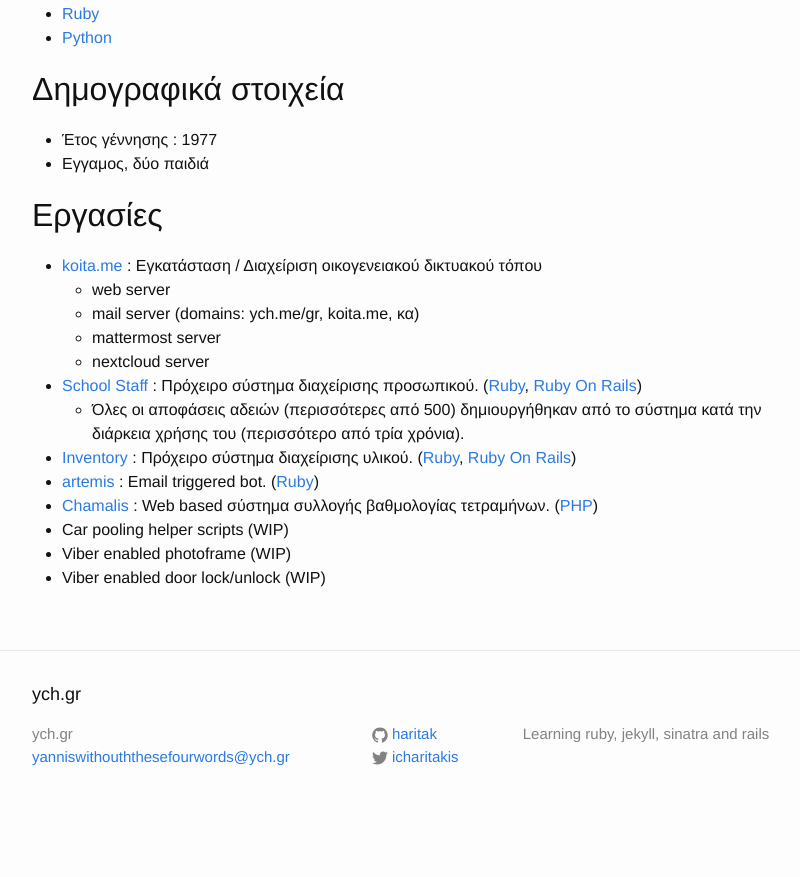
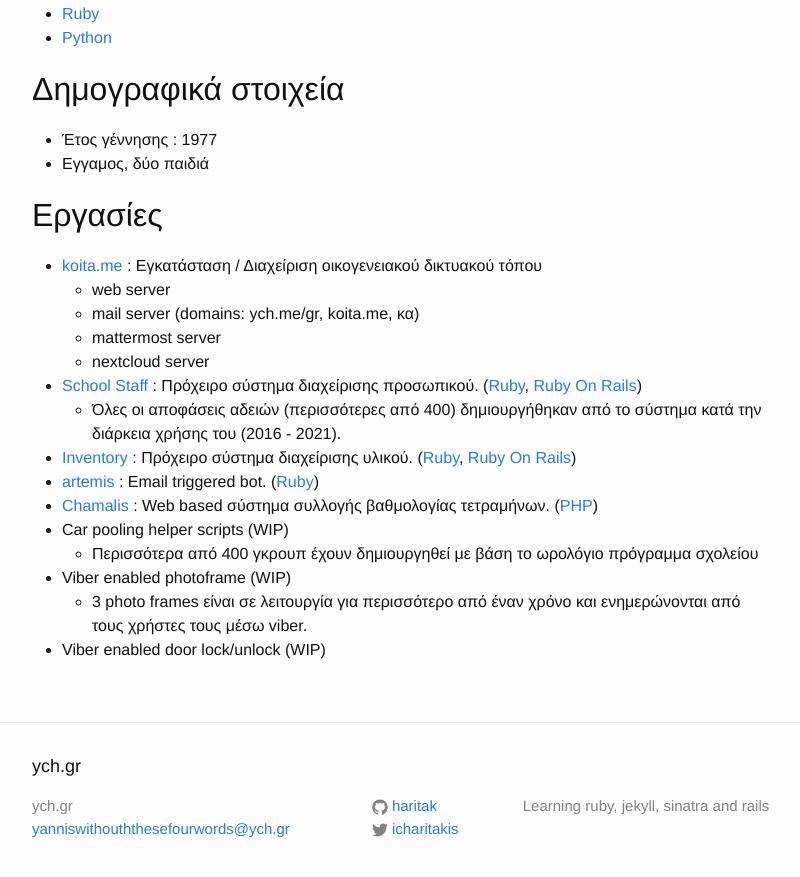
Before and after one commit to haritak/haritak.github.io, a Jekyll site: the page built from cv/cv.md, in a window 1280 px wide and 900 px high, scrolled down 1132 px. Shown: the top 877 px of the window, without its empty margins (238-1038 px from the left). Built offline with Jekyll 4.4.1, drawn with Linux system fonts in a browser that asks for light colours; before the commit the page ends 1960 px from its top, so only the background shows below that.

Commit message:
Update cv.md

```diff
--- a/cv/cv.md
+++ b/cv/cv.md
@@ -59,13 +59,16 @@ permalink: /cv.html
   * mattermost server
   * nextcloud server
 * [School Staff][school_staff] : Πρόχειρο σύστημα διαχείρισης προσωπικού. ([Ruby][ruby], [Ruby On Rails][RoR])
-  * Όλες οι αποφάσεις αδειών (περισσότερες από 500) δημιουργήθηκαν από το σύστημα κατά την
-    διάρκεια χρήσης του (περισσότερο από τρία χρόνια).
+  * Όλες οι αποφάσεις αδειών (περισσότερες από 400) δημιουργήθηκαν από το σύστημα κατά την
+    διάρκεια χρήσης του (2016 - 2021).
 * [Inventory][school_inventory] : Πρόχειρο σύστημα διαχείρισης υλικού. ([Ruby][ruby], [Ruby On Rails][RoR])
 * [artemis][artemis] : Email triggered bot. ([Ruby][ruby])
 * [Chamalis][ch] : Web based σύστημα συλλογής βαθμολογίας τετραμήνων. ([PHP][php])
 * Car pooling helper scripts (WIP)
+  * Περισσότερα από 400 γκρουπ έχουν δημιουργηθεί με βάση το ωρολόγιο πρόγραμμα σχολείου
 * Viber enabled photoframe (WIP)
+  * 3 photo frames είναι σε λειτουργία για περισσότερο από έναν χρόνο
+    και ενημερώνονται από τους χρήστες τους μέσω viber.
 * Viber enabled door lock/unlock (WIP)
 
 
```
